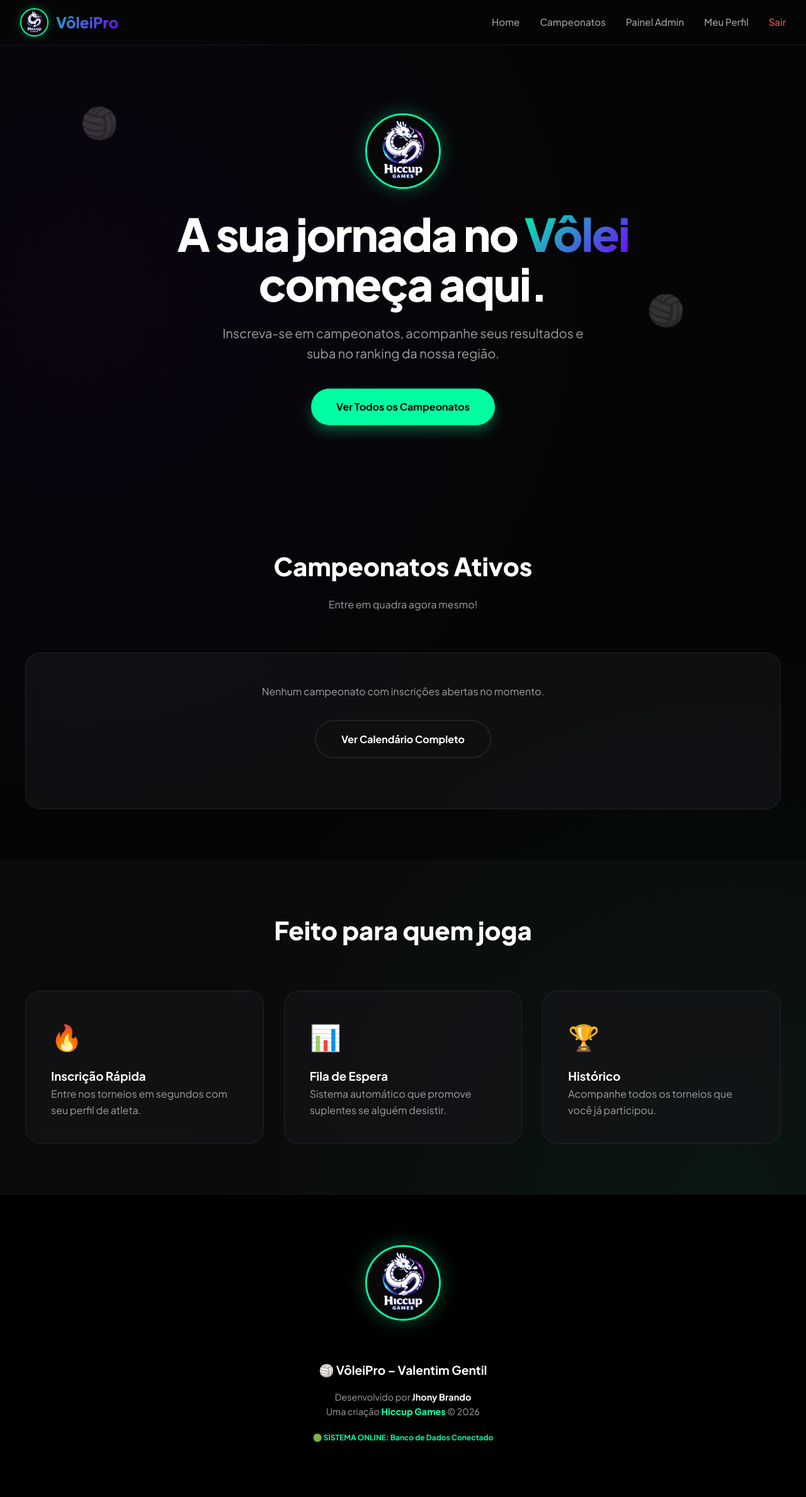
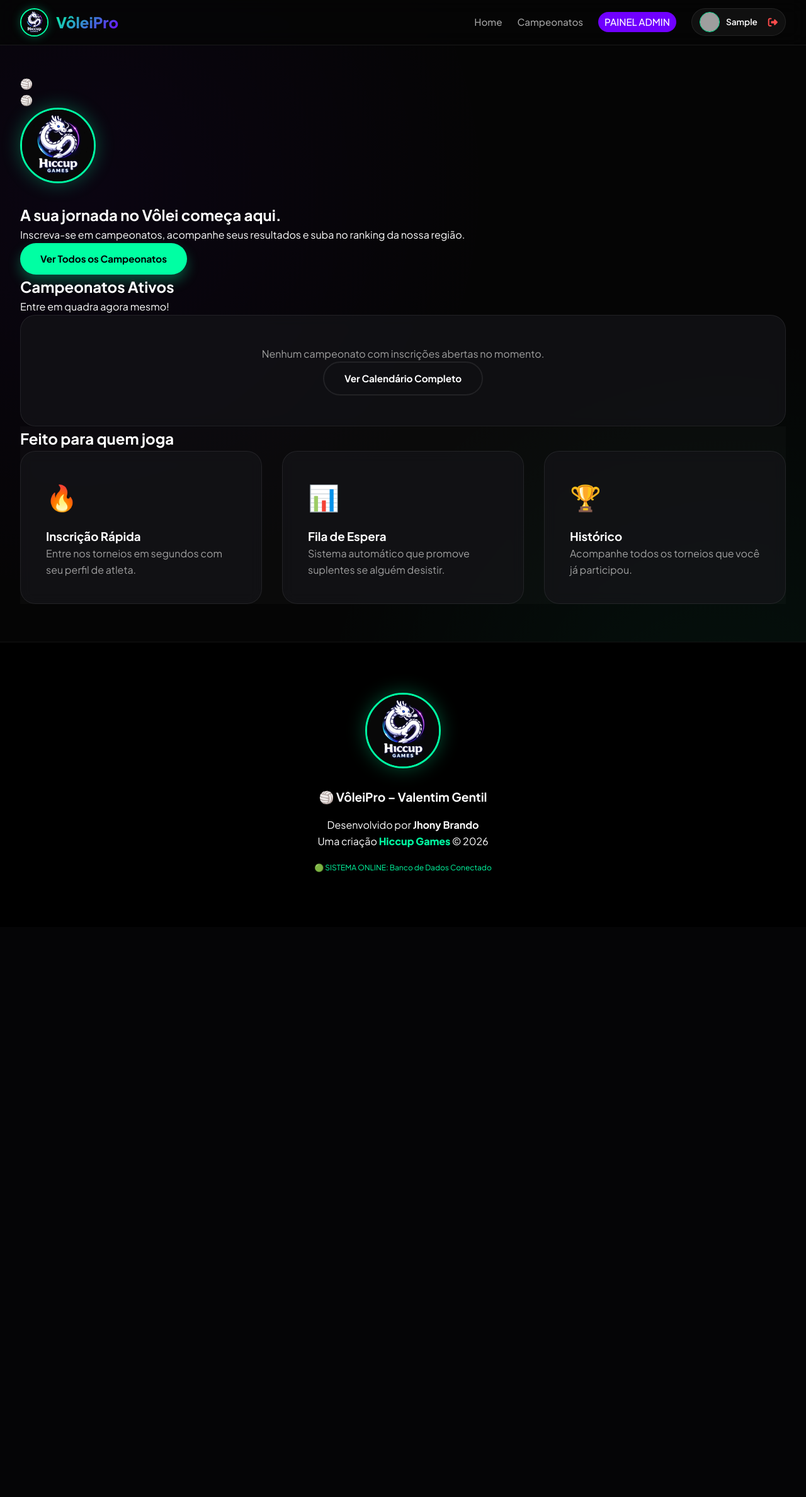
Before and after one commit to hiccupgamesdev-prog/voleipro-valentim, a Flask app: page / in a window 1280 px wide. Shown: the whole page at 63% size. After the commit the page ends 1385 px from the top, so only its background shows below. Run offline with Flask 3, Linux system fonts and the light colour scheme; the visitor is signed in with stand-in values (Sample User, id 1); data that the repository does not hold is empty; grey boxes are pictures that could not be loaded.

Commit message:
atualizacao 6

```diff
--- a/app.py
+++ b/app.py
@@ -1,5 +1,6 @@
 import os
 import uuid
+import hashlib
 from datetime import datetime
 from functools import wraps
 from flask import Flask, render_template, request, redirect, url_for, flash, session, send_from_directory
@@ -27,8 +28,13 @@
         print(f"Erro MongoDB: {e}")
 
 @app.context_processor
-def inject_db_status():
-    return dict(db_status=DB_CONNECTED)
+def inject_globals():
+    # Gerar URL do Gravatar para o usuário logado
+    avatar_url = None
+    if "user_email" in session:
+        email_hash = hashlib.md5(session["user_email"].lower().encode('utf-8')).hexdigest()
+        avatar_url = f"https://www.gravatar.com/avatar/{email_hash}?d=identicon&s=100"
+    return dict(db_status=DB_CONNECTED, user_avatar=avatar_url)
 
 # --- AUXILIARES ---
 def get_users():
@@ -100,7 +106,12 @@
             new_user["role"] = "admin"
 
         save_user(new_user)
-        session.update({"user_id": new_user["id"], "user_nome": new_user["nome"], "role": new_user["role"]})
+        session.update({
+            "user_id": new_user["id"],
+            "user_nome": new_user["nome"],
+            "user_email": new_user["email"],
+            "role": new_user["role"]
+        })
         return redirect(url_for("campeonatos"))
     return render_template("cadastro.html")
 
@@ -110,7 +121,12 @@
         email = request.form.get("email", "").lower().strip()
         user = next((u for u in get_users() if u.get("email") == email), None)
         if user and check_password_hash(user.get("senha", ""), request.form.get("senha", "")):
-            session.update({"user_id": user["id"], "user_nome": user["nome"], "role": user.get("role", "user")})
+            session.update({
+                "user_id": user["id"],
+                "user_nome": user["nome"],
+                "user_email": user.get("email", ""),
+                "role": user.get("role", "user")
+            })
             return redirect(url_for("campeonatos"))
         flash("E-mail ou senha incorretos.", "danger")
     return render_template("login.html")
@@ -122,7 +138,13 @@
 
 @app.route("/campeonatos")
 def campeonatos():
-    return render_template("campeonatos.html", campeonatos=get_camps())
+    try:
+        all_camps = get_camps()
+        return render_template("campeonatos.html", campeonatos=all_camps)
+    except Exception as e:
+        print(f"Erro na rota campeonatos: {e}")
+        flash("Erro ao carregar campeonatos.", "danger")
+        return redirect(url_for("index"))
 
 # --- ROTAS USUÁRIO LOGADO ---
 @app.route("/perfil", methods=["GET", "POST"])
@@ -149,7 +171,8 @@
         flash("Campeonato não encontrado.", "warning")
         return redirect(url_for("campeonatos"))
 
-    users_dict = {u["id"]: u["nome"] for u in get_users()}
+    users_list = get_users()
+    users_dict = {u["id"]: u["nome"] for u in users_list}
     inscritos_nomes = [users_dict.get(uid, "Atleta") for uid in camp.get("inscritos", [])]
     espera_nomes = [users_dict.get(uid, "Atleta") for uid in camp.get("lista_espera", [])]
 
@@ -260,17 +283,30 @@
     if not camp: return redirect(url_for("admin_dashboard"))
 
     if request.method == "POST":
+        old_max = int(camp.get("max_participantes", 0))
+        new_max = int(request.form.get("max_participantes", old_max))
+
         camp.update({
             "nome": request.form.get("nome", camp["nome"]),
             "data_evento": request.form.get("data", camp["data_evento"]),
             "hora_evento": request.form.get("hora", camp["hora_evento"]),
             "local": request.form.get("local", camp["local"]),
             "categoria": request.form.get("categoria", camp["categoria"]),
-            "max_participantes": request.form.get("max_participantes", camp["max_participantes"]),
+            "max_participantes": str(new_max),
             "regras": request.form.get("regras", camp["regras"])
         })
+
+        # LÓGICA DE PROMOÇÃO AUTOMÁTICA
+        # Se aumentou o número de vagas, puxa da lista de espera
+        if "inscritos" not in camp: camp["inscritos"] = []
+        if "lista_espera" not in camp: camp["lista_espera"] = []
+
+        while len(camp["inscritos"]) < new_max and camp["lista_espera"]:
+            promovido = camp["lista_espera"].pop(0)
+            camp["inscritos"].append(promovido)
+
         save_camp(camp)
-        flash("Campeonato atualizado!", "success")
+        flash("Campeonato atualizado e lista de espera processada!", "success")
         return redirect(url_for("admin_dashboard"))
     return render_template("admin/form_campeonato.html", camp=camp)
 
--- a/static/css/style.css
+++ b/static/css/style.css
@@ -28,40 +28,32 @@
     radial-gradient(circle at 90% 80%, rgba(0, 255, 163, 0.05) 0%, transparent 40%);
 }
 
-/* ─── Logo Redonda ──────────────────────────────────────────────────────── */
+/* ─── Logo & Imagens ────────────────────────────────────────────────────── */
 .logo-round {
-  width: 45px;
-  height: 45px;
-  border-radius: 50%;
-  object-fit: cover;
-  border: 2px solid var(--primary);
-  box-shadow: 0 0 15px var(--primary-glow);
+  width: 45px; height: 45px; border-radius: 50%; object-fit: cover;
+  border: 2px solid var(--primary); box-shadow: 0 0 15px var(--primary-glow);
+}
+.logo-large {
+  width: 120px; height: 120px; border-radius: 50%; object-fit: cover;
+  border: 3px solid var(--primary); box-shadow: 0 0 30px var(--primary-glow);
+  margin-bottom: 1.5rem;
 }
 
-.logo-large {
-  width: 120px;
-  height: 120px;
-  border-radius: 50%;
-  object-fit: cover;
-  border: 3px solid var(--primary);
-  box-shadow: 0 0 30px var(--primary-glow);
-  margin-bottom: 1.5rem;
-}
+/* ─── Perfil no Menu ────────────────────────────────────────────────────── */
+.nav-user-profile { display: flex; align-items: center; gap: 12px; background: rgba(255,255,255,0.05); padding: 5px 12px; border-radius: 50px; border: 1px solid var(--glass-border); }
+.nav-profile-trigger { display: flex; align-items: center; gap: 10px; text-decoration: none !important; }
+.avatar-nav { width: 32px; height: 32px; border-radius: 50%; border: 1px solid var(--primary); }
+.nav-user-name { color: white; font-size: 0.85rem; font-weight: 600; }
+.nav-logout-icon { color: #ff4b4b !important; font-size: 0.9rem; margin-left: 5px; }
+.admin-badge-nav { background: var(--secondary); color: white !important; font-size: 0.7rem; padding: 4px 10px; border-radius: 50px; text-transform: uppercase; font-weight: 800; }
 
 /* ─── Splash Screen ──────────────────────────────────────────────────────── */
 #splash-screen {
   position: fixed; top: 0; left: 0; width: 100%; height: 100%;
   background: #000; display: flex; align-items: center; justify-content: center;
-  z-index: 9999; transition: opacity 0.8s ease, visibility 0.8s;
+  z-index: 9999; transition: opacity 0.8s ease;
 }
-#splash-screen.hidden { opacity: 0; visibility: hidden; }
-.dragon-loader {
-  width: 150px; height: 150px;
-  background: url('/static/img/logo_hiccup.png') no-repeat center center;
-  background-size: cover; border-radius: 50%;
-  animation: pulse-dragon 2s infinite ease-in-out;
-  border: 4px solid var(--primary);
-}
+.pulse-logo { width: 150px; animation: pulse-dragon 2s infinite ease-in-out; border-radius: 50%; border: 4px solid var(--primary); }
 @keyframes pulse-dragon {
   0%, 100% { transform: scale(0.95); box-shadow: 0 0 20px var(--primary-glow); }
   50% { transform: scale(1.05); box-shadow: 0 0 50px var(--primary-glow); }
@@ -71,129 +63,48 @@
 .navbar {
   position: fixed; top: 0; width: 100%; z-index: 1000;
   background: rgba(5, 5, 5, 0.8); backdrop-filter: blur(15px);
-  border-bottom: 1px solid var(--glass-border);
-  padding: 0.8rem 2rem;
+  border-bottom: 1px solid var(--glass-border); padding: 0.8rem 2rem;
 }
-.navbar-inner {
-  max-width: 1300px; margin: 0 auto;
-  display: flex; align-items: center; justify-content: space-between;
-}
-.navbar-brand {
-  display: flex; align-items: center; gap: 12px;
-  text-decoration: none; font-weight: 800; font-size: 1.5rem;
-  background: var(--gradient); -webkit-background-clip: text; -webkit-text-fill-color: transparent;
-}
-.nav-links { display: flex; align-items: center; gap: 2rem; }
-.nav-links a {
-  text-decoration: none; color: var(--text-muted); font-weight: 500;
-  transition: 0.3s; font-size: 0.95rem;
-}
+.navbar-inner { max-width: 1300px; margin: 0 auto; display: flex; align-items: center; justify-content: space-between; }
+.navbar-brand { display: flex; align-items: center; gap: 12px; text-decoration: none; font-weight: 800; font-size: 1.5rem; color: white; }
+.navbar-brand span { background: var(--gradient); -webkit-background-clip: text; -webkit-text-fill-color: transparent; }
+.nav-links { display: flex; align-items: center; gap: 1.5rem; }
+.nav-links a { text-decoration: none; color: var(--text-muted); font-weight: 500; transition: 0.3s; font-size: 0.95rem; }
 .nav-links a:hover { color: var(--primary); }
-.nav-btn {
-  background: var(--primary); color: #000 !important;
-  padding: 0.6rem 1.5rem; border-radius: 50px; font-weight: 700;
-}
+.nav-btn { background: var(--primary); color: #000 !important; padding: 0.6rem 1.5rem; border-radius: 50px; font-weight: 700; }
 
-/* ─── Hero Section ──────────────────────────────────────────────────────── */
-.hero {
-  padding: 180px 2rem 80px; text-align: center; position: relative;
-}
-
-.section-padding {
-  padding: 80px 2rem;
-  max-width: 1300px;
-  margin: 0 auto;
-}
-
-.spacer-y { margin-top: 2rem; margin-bottom: 2rem; }
-.gap-small { gap: 1rem; }
-.gap-medium { gap: 2rem; }
-.hero-content { max-width: 900px; margin: 0 auto; z-index: 2; position: relative; }
-.hero h1 {
-  font-size: clamp(2.5rem, 8vw, 4.5rem); font-weight: 800; line-height: 1.1;
-  margin-bottom: 1.5rem; letter-spacing: -2px;
-}
-.hero h1 span { background: var(--gradient); -webkit-background-clip: text; -webkit-text-fill-color: transparent; }
-.hero p { font-size: 1.25rem; color: var(--text-muted); margin-bottom: 2.5rem; max-width: 600px; margin-inline: auto; }
-
-.floating-ball {
-  position: absolute; font-size: 3rem; opacity: 0.2;
-  animation: float 6s infinite ease-in-out; z-index: 1;
-}
-@keyframes float {
-  0%, 100% { transform: translateY(0) rotate(0deg); }
-  50% { transform: translateY(-20px) rotate(10deg); }
-}
-
-/* ─── Cards & Sections ──────────────────────────────────────────────────── */
-.section-title { text-align: center; margin-bottom: 4rem; }
-.section-title h2 { font-size: 2.5rem; font-weight: 800; margin-bottom: 1rem; }
-.section-title p { color: var(--text-muted); }
-
-.grid {
-  display: grid; grid-template-columns: repeat(auto-fit, minmax(300px, 1fr));
-  gap: 2rem; max-width: 1200px; margin: 0 auto;
-}
-
+/* ─── Cards & Grid ──────────────────────────────────────────────────────── */
+.main-content { padding: 120px 2rem 60px; max-width: 1300px; margin: 0 auto; min-height: 80vh; }
+.grid { display: grid; grid-template-columns: repeat(auto-fit, minmax(300px, 1fr)); gap: 2rem; }
 .glass-card {
   background: var(--bg-card); backdrop-filter: blur(10px);
   border: 1px solid var(--glass-border); border-radius: 24px;
-  padding: 2.5rem; transition: 0.4s cubic-bezier(0.175, 0.885, 0.32, 1.275);
-  position: relative; overflow: hidden;
+  padding: 2.5rem; transition: 0.4s; position: relative;
 }
-.glass-card:hover {
-  transform: translateY(-10px); border-color: var(--primary);
-  box-shadow: 0 20px 40px rgba(0, 0, 0, 0.4), 0 0 20px var(--primary-glow);
-}
-.glass-card i { font-size: 2.5rem; color: var(--primary); margin-bottom: 1.5rem; display: block; }
+.glass-card:hover { transform: translateY(-10px); border-color: var(--primary); box-shadow: 0 20px 40px rgba(0, 0, 0, 0.4), 0 0 20px var(--primary-glow); }
 
 /* ─── Buttons ───────────────────────────────────────────────────────────── */
-.btn {
-  padding: 1rem 2.5rem; border-radius: 50px; font-weight: 700; cursor: pointer;
-  transition: 0.3s; border: none; text-decoration: none; display: inline-flex;
-  align-items: center; justify-content: center; gap: 10px; font-size: 1rem;
-}
+.btn { padding: 0.8rem 2rem; border-radius: 50px; font-weight: 700; cursor: pointer; transition: 0.3s; border: none; text-decoration: none; display: inline-flex; align-items: center; justify-content: center; gap: 10px; font-size: 0.95rem; }
 .btn-primary { background: var(--primary); color: #000; box-shadow: 0 10px 20px var(--primary-glow); }
-.btn-primary:hover { transform: scale(1.05); box-shadow: 0 15px 30px var(--primary-glow); }
+.btn-primary:hover { transform: scale(1.05); }
 .btn-outline { background: transparent; border: 2px solid var(--glass-border); color: #fff; }
-.btn-outline:hover { background: var(--glass); border-color: var(--text); }
+.btn-outline:hover { border-color: var(--primary); color: var(--primary); }
+
+/* ─── Status & Badges ───────────────────────────────────────────────────── */
+.badge { padding: 4px 12px; border-radius: 50px; font-size: 0.75rem; font-weight: 700; text-transform: uppercase; }
+.db-status-badge { margin-top: 15px; font-size: 0.75rem; background: rgba(0,0,0,0.3); padding: 5px 15px; border-radius: 50px; display: inline-block; }
+.status-online { color: var(--primary); }
+.status-offline { color: #ff4b4b; }
+
+/* ─── Flash Messages ────────────────────────────────────────────────────── */
+.flash-container { position: fixed; top: 100px; right: 20px; z-index: 10001; display: flex; flex-direction: column; gap: 10px; }
+.flash-card { background: rgba(0,0,0,0.9); border-left: 4px solid var(--primary); padding: 1rem 2rem; border-radius: 8px; color: white; box-shadow: 0 10px 30px rgba(0,0,0,0.5); transition: 0.5s; }
+.flash-card.danger { border-left-color: #ff4b4b; }
 
 /* ─── Footer ────────────────────────────────────────────────────────────── */
-.footer {
-  padding: 5rem 2rem; background: #000; border-top: 1px solid var(--glass-border);
-  text-align: center;
-}
-.footer-content { max-width: 1200px; margin: 0 auto; }
-.footer-logo { margin-bottom: 2rem; }
-.footer-credits { color: var(--text-muted); font-size: 0.9rem; }
-.footer-credits strong { color: #fff; }
+.footer { padding: 5rem 2rem; background: #000; border-top: 1px solid var(--glass-border); text-align: center; }
 .hiccup-text { color: var(--primary); font-weight: 800; }
 
-/* ─── Forms ────────────────────────────────────────────────────────────── */
-.auth-container {
-  max-width: 480px;
-  margin: 160px auto 100px;
-  padding: 2rem;
-  display: flex;
-  flex-direction: column;
-  gap: 2rem;
-}
-.form-group { margin-bottom: 1.8rem; }
-.form-label { display: block; margin-bottom: 0.5rem; font-weight: 600; color: var(--text-muted); }
-.form-input {
-  width: 100%; background: rgba(255,255,255,0.05); border: 1px solid var(--glass-border);
-  padding: 1rem; border-radius: 12px; color: #fff; font-family: inherit; transition: 0.3s;
-}
-.form-input:focus { outline: none; border-color: var(--primary); background: rgba(255,255,255,0.08); }
-
-/* ─── Dashboard ────────────────────────────────────────────────────────── */
-.main-content { padding: 120px 2rem 60px; max-width: 1300px; margin: 0 auto; }
-.stats-grid { display: grid; grid-template-columns: repeat(auto-fit, minmax(200px, 1fr)); gap: 1.5rem; margin-bottom: 3rem; }
-.stat-card { background: var(--bg-card); padding: 1.5rem; border-radius: 20px; border: 1px solid var(--glass-border); text-align: center; }
-.stat-value { font-size: 2rem; font-weight: 800; color: var(--primary); }
-
-/* Responsive */
 @media (max-width: 768px) {
   .nav-links { display: none; }
-  .hero h1 { font-size: 3rem; }
 }
--- a/templates/base.html
+++ b/templates/base.html
@@ -6,11 +6,12 @@
   <title>{% block title %}VôleiPro – Valentim Gentil{% endblock %}</title>
   <link rel="stylesheet" href="{{ url_for('static', filename='css/style.css') }}" />
   <link rel="stylesheet" href="https://cdnjs.cloudflare.com/ajax/libs/font-awesome/6.4.0/css/all.min.css" />
+  <link href="https://unpkg.com/aos@2.3.1/dist/aos.css" rel="stylesheet">
 </head>
-<body>
+<body class="dark-theme">
   <!-- SPLASH SCREEN -->
   <div id="splash-screen">
-    <div class="dragon-loader"></div>
+    <img src="{{ url_for('static', filename='img/logo_hiccup.png') }}" alt="Hiccup Games" class="pulse-logo">
   </div>
 
   <!-- NAVBAR -->
@@ -26,10 +27,16 @@
         {% if session.get('user_id') %}
           <a href="{{ url_for('campeonatos') }}">Campeonatos</a>
           {% if session.get('role') == 'admin' %}
-            <a href="{{ url_for('admin_dashboard') }}">Painel Admin</a>
+            <a href="{{ url_for('admin_dashboard') }}" class="admin-badge-nav">Painel Admin</a>
           {% endif %}
-          <a href="{{ url_for('perfil') }}">Meu Perfil</a>
-          <a href="{{ url_for('logout') }}" style="color: #ff4b4b;">Sair</a>
+
+          <div class="nav-user-profile">
+            <a href="{{ url_for('perfil') }}" class="nav-profile-trigger">
+                <img src="{{ user_avatar }}" alt="Avatar" class="avatar-nav">
+                <span class="nav-user-name">{{ session.user_nome.split(' ')[0] }}</span>
+            </a>
+            <a href="{{ url_for('logout') }}" class="nav-logout-icon" title="Sair"><i class="fas fa-sign-out-alt"></i></a>
+          </div>
         {% else %}
           <a href="{{ url_for('login') }}">Entrar</a>
           <a href="{{ url_for('cadastro') }}" class="nav-btn">Cadastrar</a>
@@ -41,9 +48,9 @@
   <!-- FLASH MESSAGES -->
   {% with messages = get_flashed_messages(with_categories=true) %}
     {% if messages %}
-      <div style="position: fixed; top: 100px; right: 20px; z-index: 10001; display: flex; flex-direction: column; gap: 10px;">
+      <div class="flash-container">
         {% for category, message in messages %}
-          <div class="glass-card" style="padding: 1rem 2rem; border-left: 4px solid var(--primary); background: rgba(0,0,0,0.9);">
+          <div class="flash-card {{ category }}" data-aos="fade-left">
             {{ message }}
           </div>
         {% endfor %}
@@ -51,7 +58,9 @@
     {% endif %}
   {% endwith %}
 
-  {% block content %}{% endblock %}
+  <main class="main-content">
+    {% block content %}{% endblock %}
+  </main>
 
   <!-- FOOTER -->
   <footer class="footer">
@@ -63,29 +72,35 @@
         <p style="font-size: 1.2rem; margin-bottom: 1rem; color: #fff;">🏐 <strong>VôleiPro – Valentim Gentil</strong></p>
         <p>Desenvolvido por <strong>Jhony Brando</strong></p>
         <p>Uma criação <span class="hiccup-text">Hiccup Games</span> &copy; 2026</p>
-        <div style="margin-top: 15px; font-size: 0.75rem; background: rgba(0,0,0,0.3); padding: 5px 10px; border-radius: 50px; display: inline-block;">
+        <div class="db-status-badge">
           {% if db_status %}
-            <span style="color: #00ffa3; font-weight: bold;">🟢 SISTEMA ONLINE: Banco de Dados Conectado</span>
+            <span class="status-online">🟢 SISTEMA ONLINE: Banco de Dados Conectado</span>
           {% else %}
-            <span style="color: #ff4b4b; font-weight: bold;">🔴 ATENÇÃO: Banco Offline (Dados Temporários)</span>
+            <span class="status-offline">🔴 ATENÇÃO: Banco Offline (Dados Temporários)</span>
           {% endif %}
         </div>
       </div>
     </div>
   </footer>
 
+  <script src="https://unpkg.com/aos@2.3.1/dist/aos.js"></script>
   <script>
+    AOS.init({ duration: 800, once: true });
+
     // Splash Screen Handler
     window.addEventListener('load', function() {
       setTimeout(function() {
         const splash = document.getElementById('splash-screen');
-        if(splash) splash.classList.add('hidden');
+        if(splash) {
+            splash.style.opacity = '0';
+            setTimeout(() => splash.style.display = 'none', 500);
+        }
       }, 1500);
     });
 
     // Auto-fechar flash após 5 segundos
     setTimeout(() => {
-      document.querySelectorAll('.flash-msg').forEach(el => el.style.opacity = '0');
+      document.querySelectorAll('.flash-card').forEach(el => el.style.opacity = '0');
     }, 5000);
   </script>
   {% block scripts %}{% endblock %}
```
